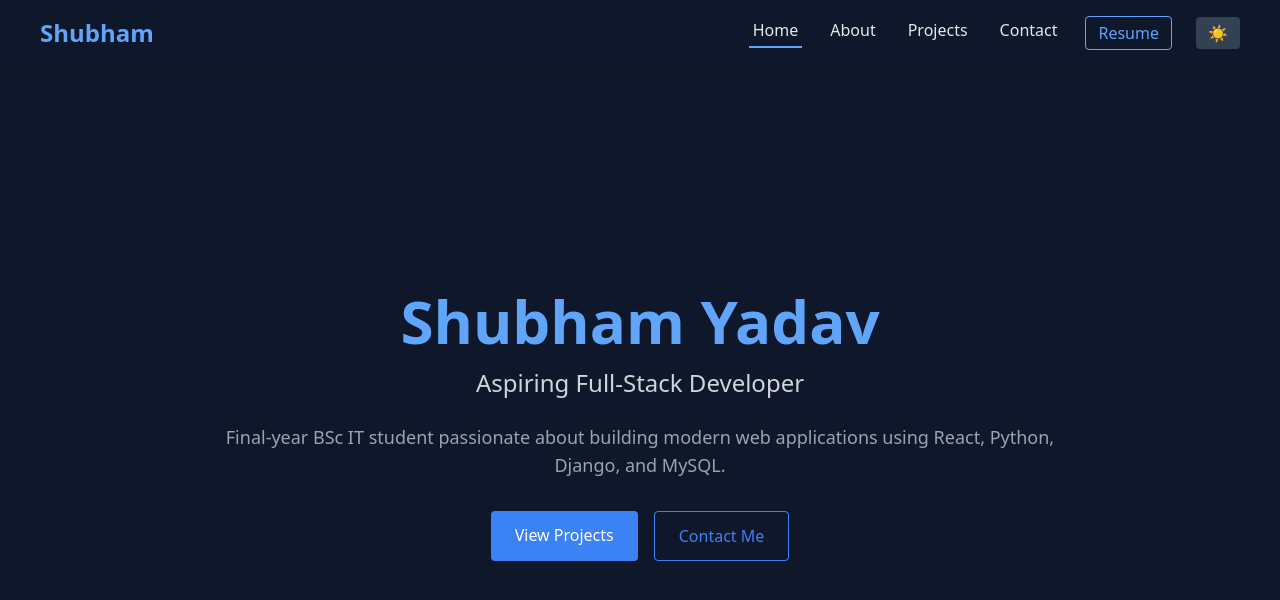
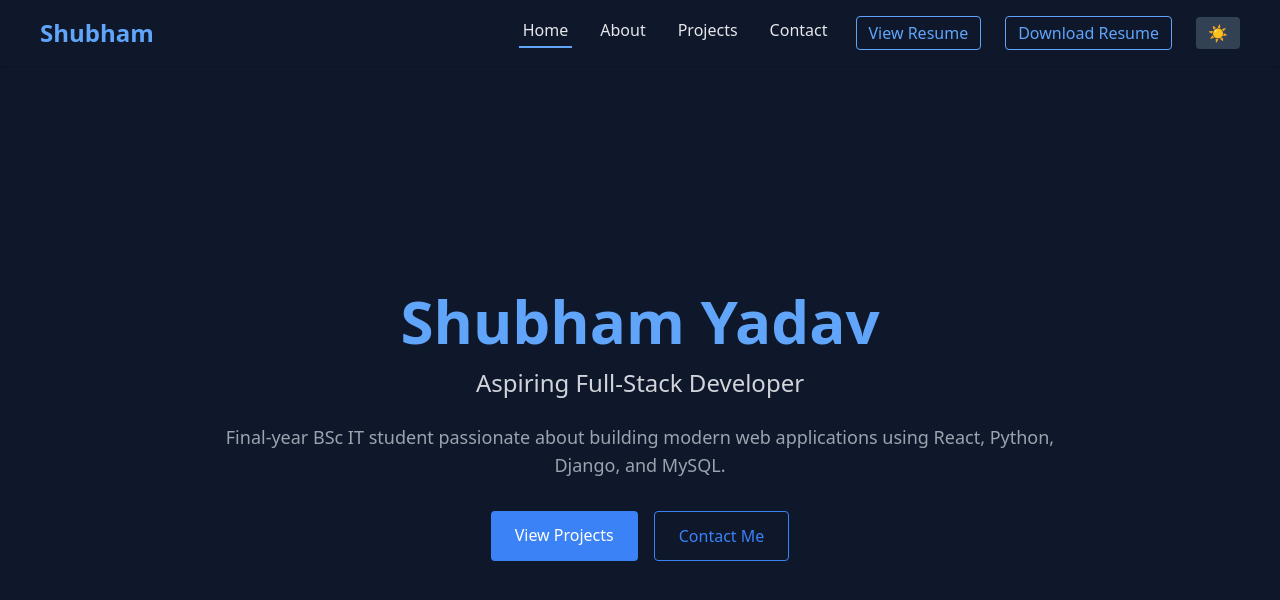
Before and after one commit to shubhamyadav-29/My_portfolio, a React (Vite) app: page / in a window 1280 px wide. Shown: the top 600 px of the page. Built offline with nearby package versions, Linux system fonts and the light colour scheme.

Commit message:
download resume button added

```diff
--- a/src/components/Navbar.jsx
+++ b/src/components/Navbar.jsx
@@ -53,7 +53,16 @@ function Navbar({ darkMode, setDarkMode }) {
     px-3 py-1 rounded
     hover:bg-blue-600 hover:text-white transition"
 >
-  Resume
+ View Resume
+</a>
+<a
+  href={`${import.meta.env.BASE_URL}my_resume.pdf`}
+  download  className="border border-blue-600 dark:border-blue-400
+    text-blue-600 dark:text-blue-400
+    px-3 py-1 rounded
+    hover:bg-blue-600 hover:text-white transition"
+ >
+  Download Resume
 </a>
 
 
```
Also changed, not shown: 2 other files (tests, documents, lock files or other folders).
